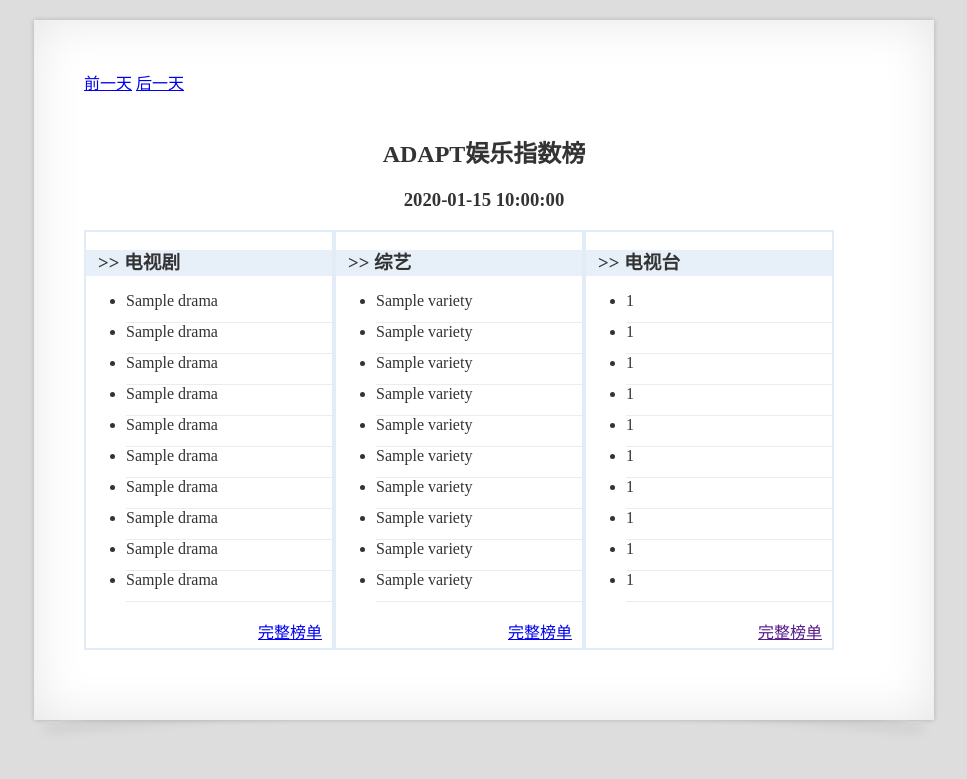
After one commit to lan2720/tv_media_rank_demowebsite, a Python web app: template templates/rank.html in a window 1280 px wide. The commit adds this page. Shown: the top 779 px of the page, without its empty margins (156-1123 px from the left). Run offline with Jinja, Linux system fonts and the light colour scheme; the template is opened without the code that fills it: most values are stand-ins (such as "Sample title", 1, 10 or a date in 2020).

Commit message:
the second version

```diff
--- /dev/null
+++ b/static/css/rank.css
@@ -0,0 +1,22 @@
+/*rank*/
+.ranktree li{height:24px;border-bottom:1px solid #e5e5e5;*margin-bottom:-3px;}
+.ranktree li span,
+.ranktree li a{display:block;line-height:24px;padding-left:20px;}
+.ranktree li.current{background:#0078cb;}
+.ranktree li.current span,
+.ranktree li.current a{color:#fff;cursor:default;}
+
+
+.rank10coll{width:790px;}
+.rank10coll .items{width:900px;}
+.rank10coll .rank10{float:left;margin-right:20px;margin-bottom:20px;}
+.rank10{width:246px;border:2px solid #e2ecf6;}
+.rank10 .rh{height:26px;background:#e7f0f8;position:relative;}
+.rank10 .rh h3{padding-left:12px;line-height:26px;}
+.rank10 .rh h3 a{color:#000;}
+.rank10 .rh em{color:#909090;position:absolute;top:0;right:10px;line-height:26px;font-style:normal;}
+.rank10 .rf{padding-right:10px;height:30px;text-align:right;line-height:30px;}
+.rank10 li{height:30px;border-bottom:1px solid #ececec;*margin-bottom:-3px;}
+.rank10 .order{display:block;float:left;width:50px;padding-right:10px;line-height:30px;font-size:14px;text-align:right;}
+.rank10 .skey{display:block;float:left;width:114px;line-height:30px;font-size:14px;}
+.rank10 .stat{display:block;float:left;width:80px;line-height:30px;font-size:12px;text-align:right;}
--- /dev/null
+++ b/static/css/theme.css
@@ -0,0 +1,47 @@
+body {
+  font-family: serif;
+  font-size: 100%;
+  color: #333;
+  background-color: #ddd;
+}
+h2 {
+  margin-top: 40px;
+}
+.box {
+  position: relative;
+  width: 800px;
+  min-height: 600px;
+  padding: 50px;
+  margin: 20px auto;
+  background-color: #fff;
+  -webkit-box-shadow: 0 0 4px rgba(0, 0, 0, 0.2), inset 0 0 50px rgba(0, 0, 0, 0.1);
+  -moz-box-shadow: 0 0 4px rgba(0, 0, 0, 0.2), inset 0 0 50px rgba(0, 0, 0, 0.1);
+  box-shadow: 0 0 5px rgba(0, 0, 0, 0.2), inset 0 0 50px rgba(0, 0, 0, 0.1);
+}
+.box:before, .box:after {
+  position: absolute;
+  width: 40%;
+  height: 2px;
+  content: ' ';
+  left: 12px;
+  bottom: 12px;
+  background: transparent;
+  -webkit-transform: skew(-5deg) rotate(-5deg);
+  -moz-transform: skew(-5deg) rotate(-5deg);
+  -ms-transform: skew(-5deg) rotate(-5deg);
+  -o-transform: skew(-5deg) rotate(-5deg);
+  transform: skew(-5deg) rotate(-5deg);
+  -webkit-box-shadow: 0 6px 12px rgba(0, 0, 0, 0.3);
+  -moz-box-shadow: 0 6px 12px rgba(0, 0, 0, 0.3);
+  box-shadow: 0 6px 12px rgba(0, 0, 0, 0.3);
+  z-index: -1;
+}
+.box:after {
+  left: auto;
+  right: 12px;
+  -webkit-transform: skew(5deg) rotate(5deg);
+  -moz-transform: skew(5deg) rotate(5deg);
+  -ms-transform: skew(5deg) rotate(5deg);
+  -o-transform: skew(5deg) rotate(5deg);
+  transform: skew(5deg) rotate(5deg);
+}
--- /dev/null
+++ b/templates/rank.html
@@ -0,0 +1,99 @@
+<html>
+  <head>
+    <meta charset="utf-8">
+    <title>ADAPT娱乐指数榜</title>
+    <!-- This css style template copies from Xiao Jia (xiao-jia.com) -->
+    <link href="static/css/theme.css" type="text/css" rel="stylesheet"/>
+    <link href="static/css/rank.css" type="text/css" rel="stylesheet" />
+  </head>
+  <body>
+
+    <div class="box">
+     <a href="/rank?date={{ pre }}">前一天</a>
+     <a href="/rank?date={{ next }}">后一天</a>
+
+      <h2 style="text-align:center">ADAPT娱乐指数榜</h2>
+      <h3 style="text-align:center">{{ date }}</h3>
+      <div class="rank10 ranktree" style="float: left;">
+        <div class="rh">
+          <h3>>> 电视剧</h3>
+        </div>
+        <div class="rb">
+          <ul>
+            {% if drama_rank %}
+              {% for i in range(10) %}
+              <li>{{ drama_rank[i] }}</li>
+              {% endfor %}
+            {% else %}
+              {% if istoday %}
+              <li>今日排名稍后奉上</li>
+              {% else %}
+              <li>无当日数据</li>
+              {% endif %}
+            {% endif %}
+          </ul>
+        </div>
+        <div class="rf">
+          {% if drama_rank %}
+            <a href="/rank/drama?date={{ date }}">完整榜单</a>
+          {% endif %}
+        </div>
+      </div>
+
+      <div class="rank10 ranktree" style="float: left;">
+        <div class="rh">
+          <h3>>> 综艺</h3>
+        </div>
+        <div class="rb">
+          <ul>
+            {% if variety_rank %}
+              {% for i in range(10) %}
+              <li>{{ variety_rank[i] }}</li>
+              {% endfor %}
+            {% else %}
+              {% if istoday %}
+              <li>今日排名稍后奉上</li>
+              {% else %}
+              <li>无当日数据</li>
+              {% endif %}
+            {% endif %}
+          </ul>
+        </div>
+        <div class="rf">
+          {% if variety_rank %}
+            <a href="/rank/variety?date={{ date }}">完整榜单</a>
+          {% endif %}
+        </div>
+      </div>
+
+      <div class="rank10 ranktree" style="float: left;">
+        <div class="rh">
+          <h3>>> 电视台</h3>
+        </div>
+        <div class="rb">
+          <ul>
+            {% if tv_rank %}
+              {% for i in range(10) %}
+              <li>{{ tv_rank[i] }}</li>
+              {% endfor %}
+            {% else %}
+              {% if istoday %}
+              <li>排名稍后奉上</li>
+              {% else %}
+              <li>无当日数据</li>
+              {% endif %}
+            {% endif %}
+          </ul>
+        </div>
+        <div class="rf">
+          {% if tv_rank %}
+            <a href="">完整榜单</a>
+          {% endif %}
+        </div>
+      </div>
+
+
+    </div>
+
+  </body>
+</html>
```
Also changed, not shown: templates/drama_rank.html (+18 -8 lines), templates/variety_rank.html (+18 -8 lines), views.py (+53 -17 lines).
